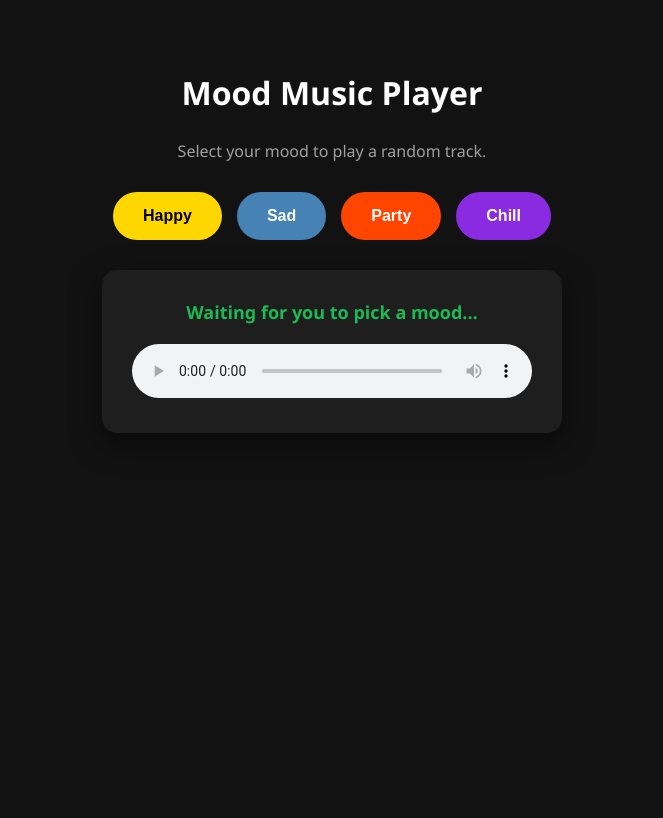
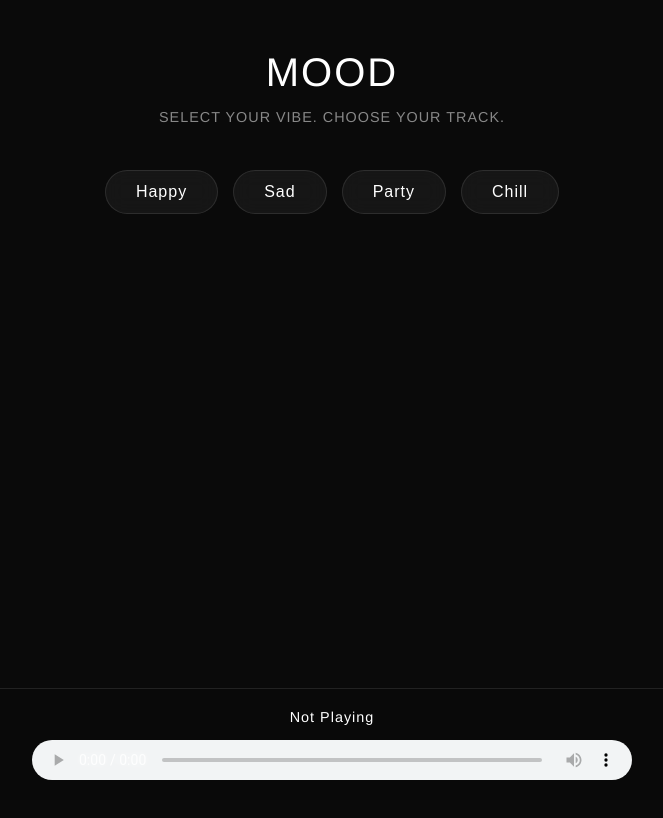
Before and after one commit to abhi37banerjee-code/mood-music-player, a plain HTML site: page index.html in a window 1280 px wide. Shown: the whole page, without its empty margins (308-971 px from the left). Drawn offline with Linux system fonts and the light colour scheme.

Commit message:
Update index.html

```diff
--- a/index.html
+++ b/index.html
@@ -5,83 +5,178 @@
     <meta name="viewport" content="width=device-width, initial-scale=1.0">
     <title>Mood Music Player</title>
     <style>
+        :root {
+            --bg: #0a0a0a;
+            --surface: rgba(255, 255, 255, 0.05);
+            --border: rgba(255, 255, 255, 0.1);
+            --text-main: #ffffff;
+            --text-muted: #888888;
+        }
+
         body {
-            font-family: 'Segoe UI', Tahoma, Geneva, Verdana, sans-serif;
-            background-color: #121212;
-            color: #ffffff;
+            font-family: 'Helvetica Neue', Arial, sans-serif;
+            background-color: var(--bg);
+            color: var(--text-main);
+            margin: 0;
+            padding: 0;
             display: flex;
             flex-direction: column;
             align-items: center;
-            padding: 50px 20px;
+            min-height: 100vh;
+            padding-bottom: 120px; /* Space for the bottom player */
+        }
+
+        /* Header */
+        .header {
+            text-align: center;
+            margin: 50px 20px 30px;
+        }
+        .header h1 {
+            font-size: 2.5rem;
+            font-weight: 300;
+            letter-spacing: 2px;
+            margin: 0 0 10px 0;
+        }
+        .header p {
+            color: var(--text-muted);
+            font-size: 0.9rem;
+            letter-spacing: 1px;
+        }
+
+        /* Mood Selection */
+        .mood-container {
+            display: flex;
+            gap: 15px;
+            flex-wrap: wrap;
+            justify-content: center;
+            margin-bottom: 40px;
+            max-width: 800px;
+        }
+
+        .mood-btn {
+            background: var(--surface);
+            border: 1px solid var(--border);
+            color: var(--text-main);
+            padding: 12px 30px;
+            font-size: 1rem;
+            letter-spacing: 1px;
+            border-radius: 30px;
+            cursor: pointer;
+            backdrop-filter: blur(10px);
+            transition: all 0.3s ease;
+        }
+        .mood-btn:hover, .mood-btn.active {
+            background: rgba(255, 255, 255, 0.15);
+            transform: translateY(-2px);
+            box-shadow: 0 10px 20px rgba(0, 0, 0, 0.5);
+        }
+
+        /* Playlist Section */
+        .playlist-section {
+            width: 100%;
+            max-width: 600px;
+            padding: 0 20px;
+            box-sizing: border-box;
+        }
+        .playlist-title {
+            font-size: 1.2rem;
+            margin-bottom: 20px;
+            border-bottom: 1px solid var(--border);
+            padding-bottom: 10px;
+            text-transform: capitalize;
+            display: none;
+        }
+        .song-list {
+            list-style: none;
+            padding: 0;
             margin: 0;
         }
-        h1 {
+        .song-item {
+            padding: 15px 20px;
             margin-bottom: 10px;
+            background: var(--surface);
+            border: 1px solid transparent;
+            border-radius: 12px;
+            cursor: pointer;
+            transition: all 0.2s ease;
+            display: flex;
+            align-items: center;
         }
-        p {
-            color: #a0a0a0;
-            margin-bottom: 30px;
+        .song-item:hover {
+            background: rgba(255, 255, 255, 0.08);
+            border-color: var(--border);
         }
-        .mood-buttons {
+        .song-item.playing {
+            border-left: 4px solid #ffffff;
+            background: rgba(255, 255, 255, 0.1);
+        }
+        .song-icon {
+            margin-right: 15px;
+            opacity: 0.5;
+        }
+
+        /* Fixed Bottom Player */
+        .player-bar {
+            position: fixed;
+            bottom: 0;
+            left: 0;
+            width: 100%;
+            background: rgba(10, 10, 10, 0.85);
+            backdrop-filter: blur(15px);
+            border-top: 1px solid var(--border);
+            padding: 20px;
+            box-sizing: border-box;
             display: flex;
-            gap: 15px;
-            margin-bottom: 30px;
-            flex-wrap: wrap;
-            justify-content: center;
-        }
-        button {
-            padding: 15px 30px;
-            font-size: 16px;
-            font-weight: bold;
-            border: none;
-            border-radius: 50px;
-            cursor: pointer;
-            transition: transform 0.2s, opacity 0.2s;
-        }
-        button:hover {
-            transform: scale(1.05);
-            opacity: 0.9;
-        }
-        #btn-happy { background-color: #FFD700; color: #000; }
-        #btn-sad { background-color: #4682B4; color: #fff; }
-        #btn-party { background-color: #FF4500; color: #fff; }
-        #btn-chill { background-color: #8A2BE2; color: #fff; }
-
-        .player-container {
-            background-color: #1e1e1e;
-            padding: 30px;
-            border-radius: 15px;
-            width: 100%;
-            max-width: 400px;
-            text-align: center;
-            box-shadow: 0 10px 30px rgba(0,0,0,0.5);
+            flex-direction: column;
+            align-items: center;
+            z-index: 100;
         }
         #now-playing {
-            font-size: 18px;
-            margin-bottom: 20px;
-            font-weight: bold;
-            color: #1DB954;
+            font-size: 0.9rem;
+            color: var(--text-main);
+            margin-bottom: 15px;
+            letter-spacing: 1px;
         }
         audio {
             width: 100%;
+            max-width: 600px;
+            height: 40px;
             outline: none;
+        }
+
+        /* Customizing the default audio player slightly */
+        audio::-webkit-media-controls-panel {
+            background-color: var(--surface);
+        }
+        audio::-webkit-media-controls-current-time-display,
+        audio::-webkit-media-controls-time-remaining-display {
+            color: var(--text-main);
         }
     </style>
 </head>
 <body>
 
-    <h1>Mood Music Player</h1>
-    <p>Select your mood to play a random track.</p>
-
-    <div class="mood-buttons">
-        <button id="btn-happy" onclick="playMood('happy')">Happy</button>
-        <button id="btn-sad" onclick="playMood('sad')">Sad</button>
-        <button id="btn-party" onclick="playMood('party')">Party</button>
-        <button id="btn-chill" onclick="playMood('chill')">Chill</button>
+    <div class="header">
+        <h1>MOOD</h1>
+        <p>SELECT YOUR VIBE. CHOOSE YOUR TRACK.</p>
     </div>
 
-    <div class="player-container">
-        <div id="now-playing">Waiting for you to pick a mood...</div>
+    <div class="mood-container">
+        <button class="mood-btn" onclick="loadPlaylist('happy', this)">Happy</button>
+        <button class="mood-btn" onclick="loadPlaylist('sad', this)">Sad</button>
+        <button class="mood-btn" onclick="loadPlaylist('party', this)">Party</button>
+        <button class="mood-btn" onclick="loadPlaylist('chill', this)">Chill</button>
+    </div>
+
+    <div class="playlist-section">
+        <div class="playlist-title" id="playlist-title">Select a mood to view tracks</div>
+        <ul class="song-list" id="song-list">
+            <!-- Songs will appear here manually -->
+        </ul>
+    </div>
+
+    <div class="player-bar">
+        <div id="now-playing">Not Playing</div>
         <audio id="audio-player" controls>
             Your browser does not support the audio element.
         </audio>
@@ -89,16 +184,15 @@
 
     <script>
         // =====================================================================
-        // 🛑 IMPORTANT: REPLACE THE FILE NAMES BELOW WITH YOUR ACTUAL SONG NAMES
-        // Make sure the names match exactly, including the ".mp3" at the end.
-        // You can copy and paste lines to add all 30 songs per mood.
+        // 🛑 ADD YOUR 30 SONGS PER MOOD HERE
+        // Keep the quotes. Separate with commas. Don't put a comma on the last one.
         // =====================================================================
 
         const playlists = {
             happy: [
                 "Bairan.mp3",
                 "happy_song_2.mp3",
-                "happy_song_3.mp3" // Add commas after each one except the last!
+                "happy_song_3.mp3"
             ],
             sad: [
                 "sad_song_1.mp3",
@@ -118,29 +212,66 @@
         };
 
         // =====================================================================
-        // DO NOT TOUCH THE CODE BELOW THIS LINE
+        // LOGIC FOR MANUAL SELECTION & UI (DO NOT TOUCH)
         // =====================================================================
 
         const audioPlayer = document.getElementById('audio-player');
         const nowPlayingText = document.getElementById('now-playing');
+        const songListContainer = document.getElementById('song-list');
+        const playlistTitle = document.getElementById('playlist-title');
+        let currentPlayingItem = null;
 
-        function playMood(mood) {
+        function loadPlaylist(mood, buttonElement) {
+            // Update active button styling
+            document.querySelectorAll('.mood-btn').forEach(btn => btn.classList.remove('active'));
+            buttonElement.classList.add('active');
+
+            // Show title
+            playlistTitle.style.display = 'block';
+            playlistTitle.innerText = `${mood.toUpperCase()} VIBES`;
+
+            // Clear current list
+            songListContainer.innerHTML = '';
+
             const songs = playlists[mood];
 
             if (songs.length === 0 || songs[0] === "") {
-                nowPlayingText.innerText = "No songs added for this mood yet!";
+                songListContainer.innerHTML = '<li class="song-item">No tracks uploaded yet.</li>';
                 return;
             }
 
-            // Pick a random song from the chosen mood array
-            const randomIndex = Math.floor(Math.random() * songs.length);
-            const selectedSong = songs[randomIndex];
+            // Generate list items manually
+            songs.forEach((songFile) => {
+                const li = document.createElement('li');
+                li.className = 'song-item';
 
-            // Update the player and text
-            audioPlayer.src = selectedSong;
-            nowPlayingText.innerText = `Playing: ${selectedSong.replace('.mp3', '')}`;
+                // Format the display name (remove .mp3 and underscores)
+                const displayName = songFile.replace('.mp3', '').replace(/_/g, ' ');
 
-            // Play the song
+                li.innerHTML = `<span class="song-icon">▶</span> ${displayName}`;
+
+                // Click to play manually
+                li.onclick = () => playSong(songFile, displayName, li);
+
+                songListContainer.appendChild(li);
+            });
+        }
+
+        function playSong(file, displayName, listItem) {
+            // Remove highlight from previous playing song
+            if (currentPlayingItem) {
+                currentPlayingItem.classList.remove('playing');
+            }
+
+            // Highlight the clicked song
+            listItem.classList.add('playing');
+            currentPlayingItem = listItem;
+
+            // Update player and text
+            audioPlayer.src = file;
+            nowPlayingText.innerText = `PLAYING: ${displayName.toUpperCase()}`;
+
+            // Play
             audioPlayer.play();
         }
     </script>
```
